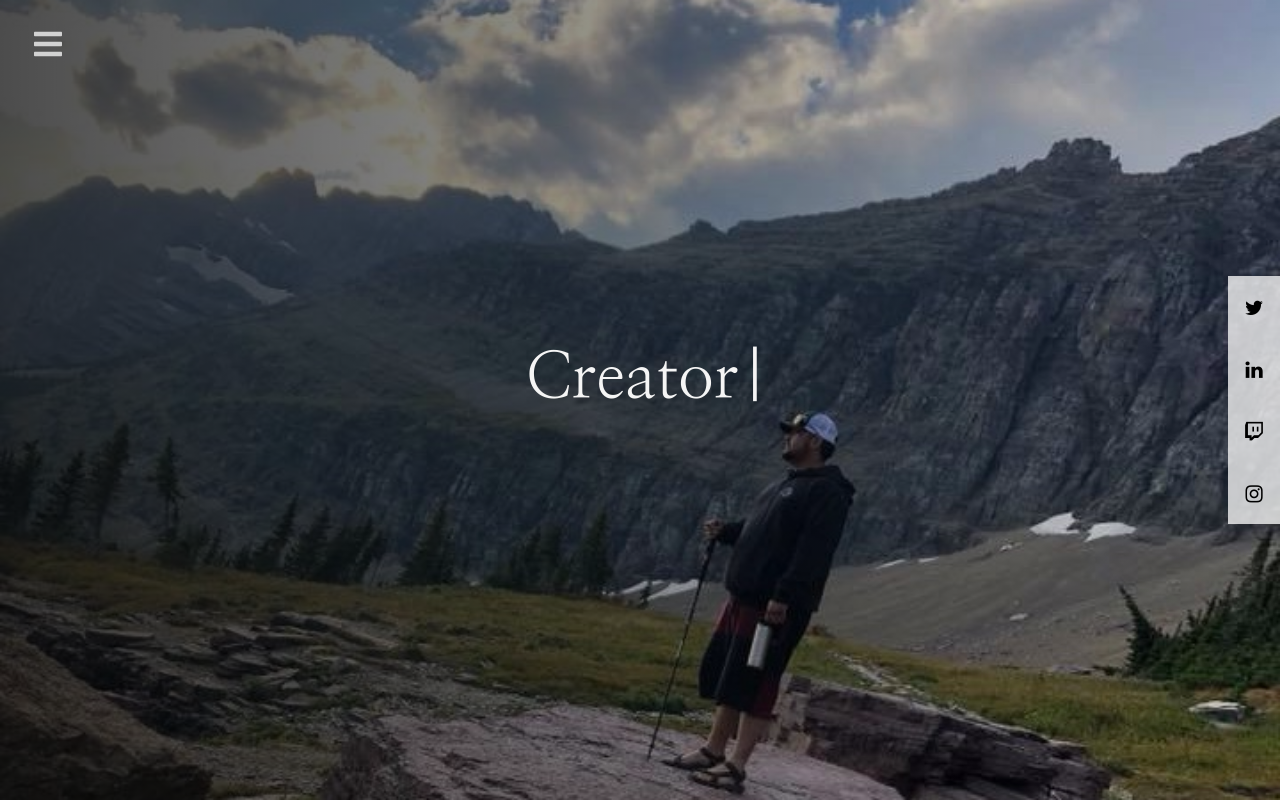
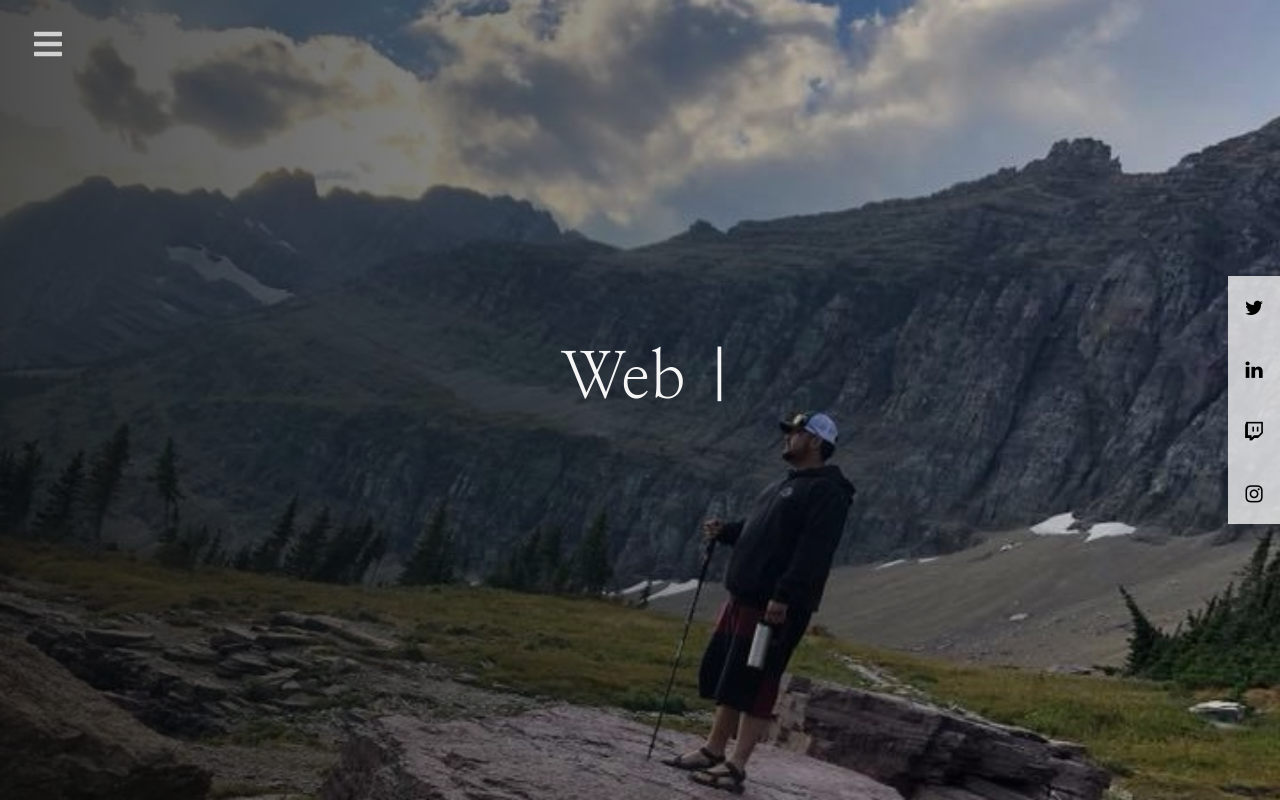
Before and after one commit to Ramong06/portfolio-website, a React (Create React App) app: page / in a window 1280 px wide. Built offline with nearby package versions, Linux system fonts and the light colour scheme; the HTML template or start-up script is replaced by a standard one.

Commit message:
changed typing effect words

```diff
--- a/src/components/Hero/index.js
+++ b/src/components/Hero/index.js
@@ -3,7 +3,7 @@ import "./styles.css";
 import { Container, Row } from "react-bootstrap";
 import Sidebar from "../Sidebar";
 import Navbar from "../Navbar";
-const words = ["Coder", "Creator", "Problem Solver", "I Am A Web Developer."];
+const words = ["Web Developer", "Creator", "Problem Solver", "I Am Ramon Garza."];
 
 const Hero = () => {
     const [index, setIndex] = useState(0);
--- a/src/components/SkillsBar/style.css
+++ b/src/components/SkillsBar/style.css
@@ -16,5 +16,5 @@ progress::-webkit-progress-bar {
   background-color: #ebebeb;
 }
 progress::-webkit-progress-value {
-  background-color: #293694;
+  background-color: #3b4edc;
 }
```
